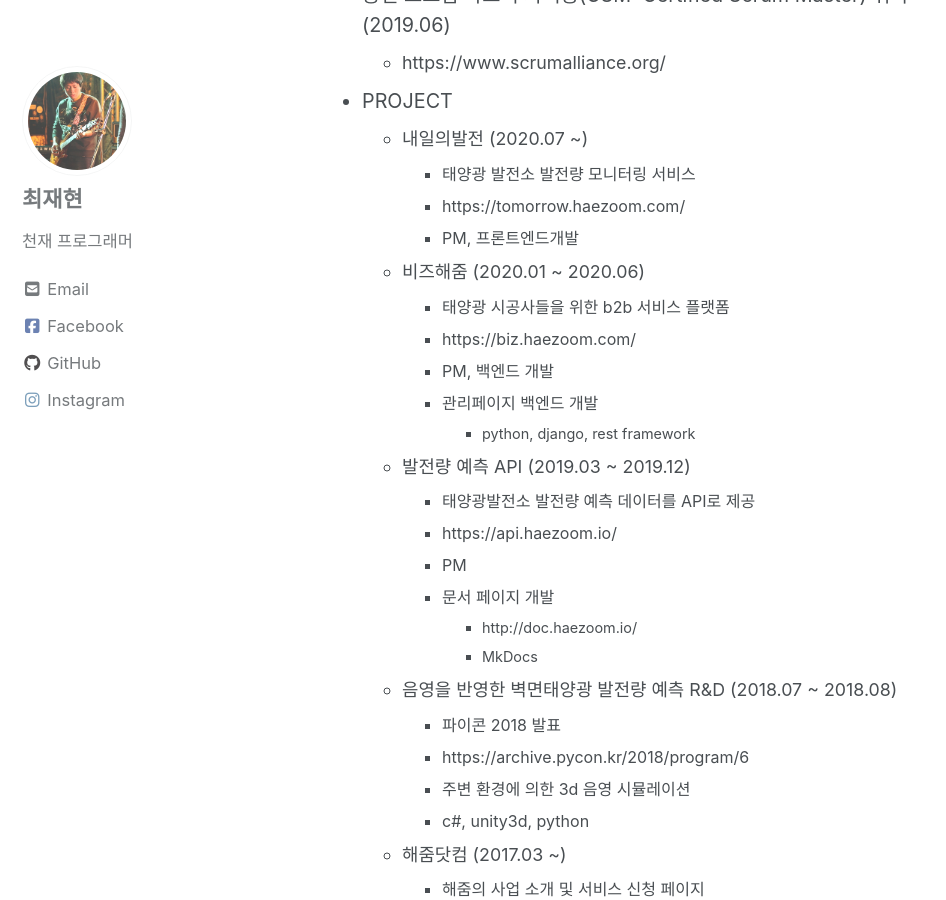
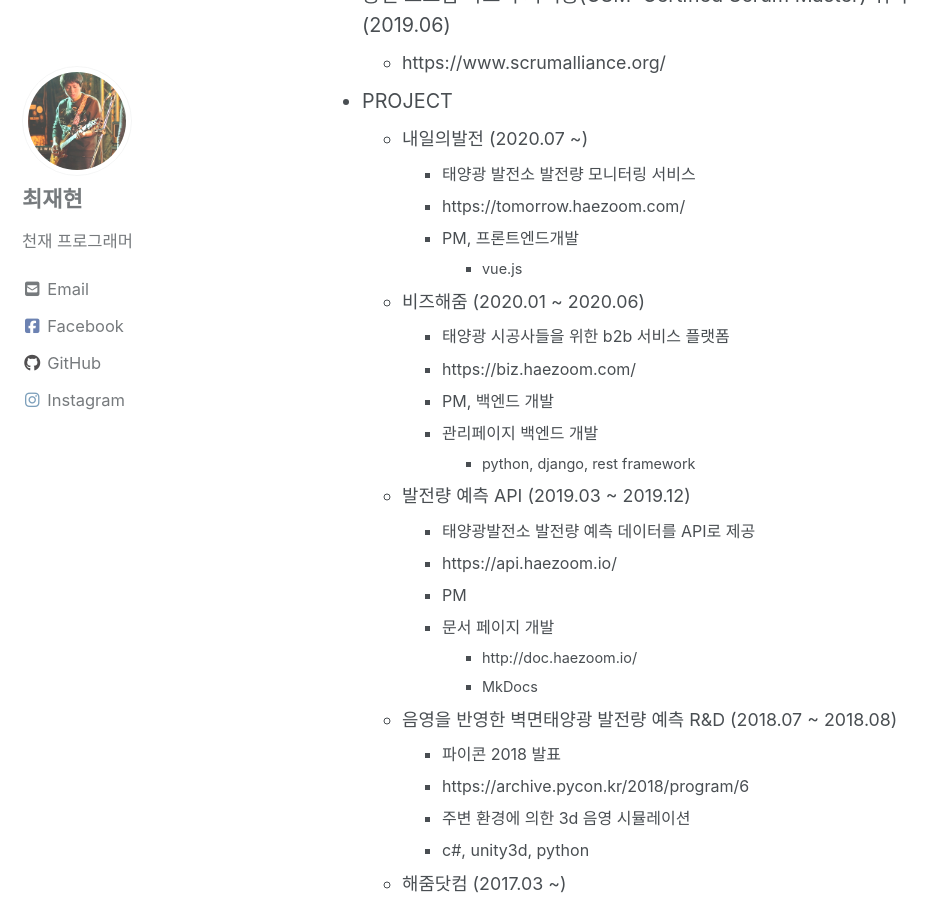
Before and after one commit to jhlov/jhlov.github.io, a Jekyll site: the page built from _pages/about.md, in a window 1280 px wide and 900 px high, scrolled down 1201 px. Shown: the whole window, without its empty margins (0-946 px from the left). Built offline with Jekyll 4.4.1, drawn with Linux system fonts in a browser that asks for light colours; cached includes are drawn as plain includes; nearby versions of some CDN libraries.

Commit message:
about 업데이트

```diff
--- a/_pages/about.md
+++ b/_pages/about.md
@@ -40,6 +40,7 @@ C++, C#, unity3d, python, django, restframework, html, css(sass), javascript, jq
     - 태양광 발전소 발전량 모니터링 서비스
     - https://tomorrow.haezoom.com/
     - PM, 프론트엔드개발
+      - vue.js
   - 비즈해줌 (2020.01 ~ 2020.06)
     - 태양광 시공사들을 위한 b2b 서비스 플랫폼
     - https://biz.haezoom.com/
```
